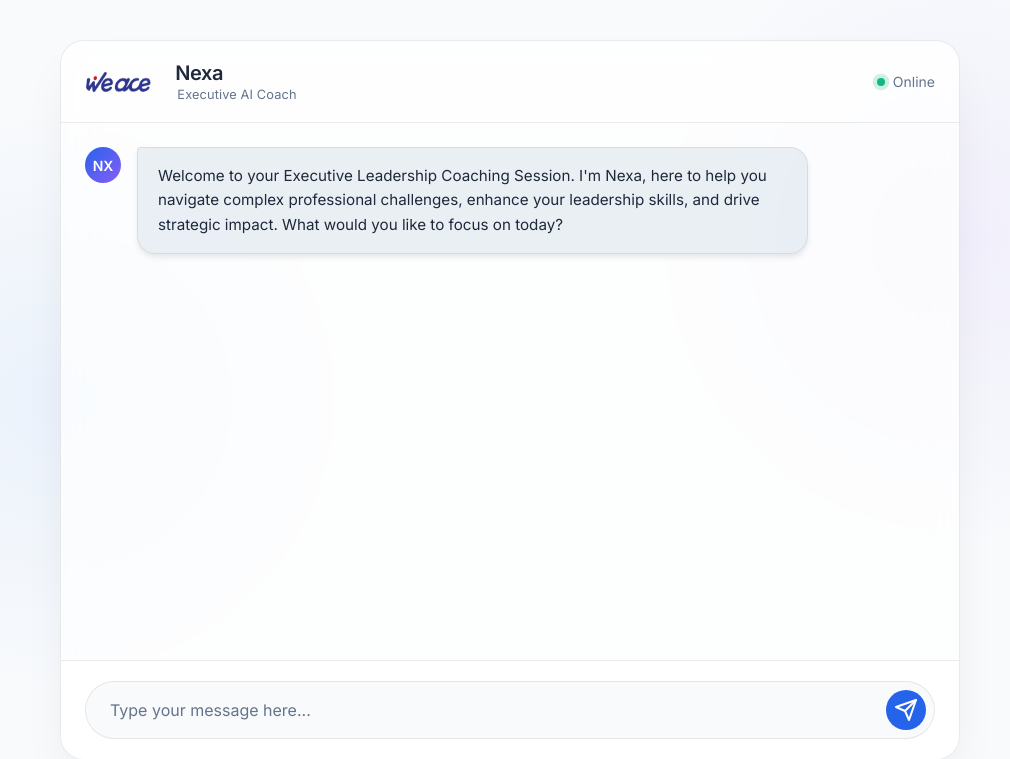
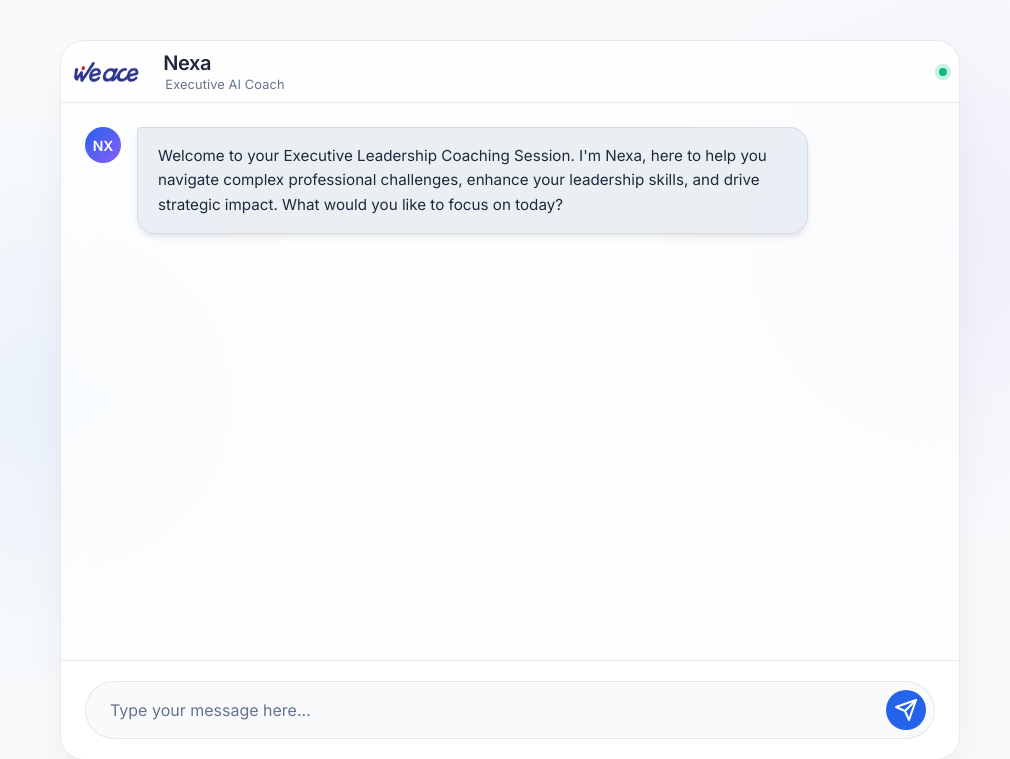
Before and after one commit to kargofit/nexa-ai, a Flask app: page / in a window 1280 px wide. Shown: the top 759 px of the page, without its empty margins (130-1140 px from the left). Run offline with Flask 3, Linux system fonts and the light colour scheme.

```diff
--- a/static/style.css
+++ b/static/style.css
@@ -56,7 +56,7 @@ body {
 }
 
 .app-header {
-    padding: 20px 24px;
+    padding: 10px 12px;
     border-bottom: 1px solid var(--glass-border);
     display: flex;
     justify-content: space-between;
--- a/templates/index.html
+++ b/templates/index.html
@@ -22,7 +22,6 @@
             </div>
             <div class="status-indicator">
                 <span class="dot pulse"></span>
-                <span>Online</span>
             </div>
         </header>
 
```
